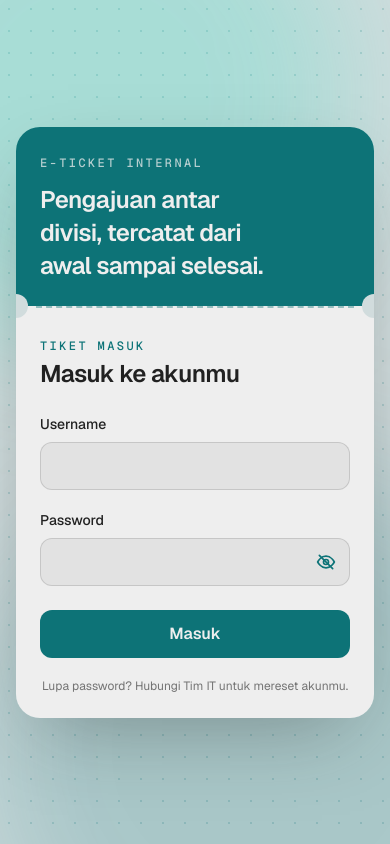
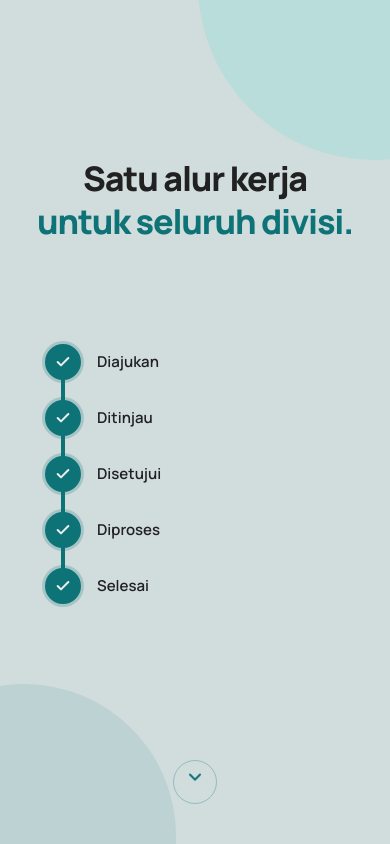
Before and after one commit to sirioes/eticket-system, a Next.js app in the folder frontend/: page /login in a window 390 px wide. Built offline with nearby package versions, Linux system fonts and the light colour scheme; no server answers.

Commit message:
feat(frontend): redesign login page

```diff
--- a/frontend/src/app/(auth)/login/page.tsx
+++ b/frontend/src/app/(auth)/login/page.tsx
@@ -1,6 +1,13 @@
 import type { Metadata, Viewport } from "next";
-import { LoginForm } from "@/components/auth/login-form";
-import { DIVISI_LABEL } from "@/lib/labels";
+import { Manrope } from "next/font/google";
+import { cookies } from "next/headers";
+import { LoginExperience } from "@/components/auth/login-experience";
+import { INTRO_COOKIE } from "@/lib/login-intro";
+
+const manrope = Manrope({
+  subsets: ["latin"],
+  weight: ["500", "600", "700", "800"],
+});
 
 export const metadata: Metadata = {
   title: "Masuk",
@@ -10,46 +17,15 @@ export const viewport: Viewport = {
   themeColor: "#d0dcdc",
 };
 
-const DIVISIONS = Object.values(DIVISI_LABEL);
-
 export default async function LoginPage({ searchParams }: PageProps<"/login">) {
   const { reason } = await searchParams;
+  const introSeen = (await cookies()).has(INTRO_COOKIE);
 
   return (
-    <main className="relative isolate flex min-h-dvh flex-1 items-center justify-center overflow-hidden bg-haze px-4 pt-[max(1.5rem,env(safe-area-inset-top))] pb-[max(1.5rem,env(safe-area-inset-bottom))] sm:px-8">
-      <div
-        aria-hidden="true"
-        className="pointer-events-none absolute inset-0 -z-10"
-      >
-        <div className="absolute -inset-6 animate-drift bg-[radial-gradient(color-mix(in_oklab,var(--color-teal)_18%,transparent)_1px,transparent_1px)] bg-size-[22px_22px]" />
-        <div className="absolute -top-40 -left-40 size-[32rem] animate-float rounded-full bg-aqua/25 blur-3xl" />
-        <div className="absolute -right-40 -bottom-48 size-[36rem] animate-float rounded-full bg-teal/20 blur-3xl [animation-delay:-8s]" />
-      </div>
-
-      <LoginForm expired={reason === "expired"}>
-        <p className="font-mono text-xs font-medium tracking-[0.2em] text-mist/75 uppercase">
-          E-Ticket Internal
-        </p>
-        <h1 className="mt-3 text-2xl leading-snug font-semibold tracking-tight text-balance sm:text-3xl">
-          Pengajuan antar divisi, tercatat dari awal sampai selesai.
-        </h1>
-        <div className="mt-auto hidden pt-10 lg:block">
-          <p className="font-mono text-xs tracking-[0.2em] text-mist/75 uppercase">
-            {DIVISIONS.length} divisi terhubung
-          </p>
-          <ul className="mt-3 flex flex-wrap gap-1.5">
-            {DIVISIONS.map((label, index) => (
-              <li
-                key={label}
-                style={{ animationDelay: `${260 + index * 40}ms` }}
-                className="animate-pop-in rounded-full bg-mist/12 px-2.5 py-1 text-xs font-medium text-mist"
-              >
-                {label}
-              </li>
-            ))}
-          </ul>
-        </div>
-      </LoginForm>
-    </main>
+    <LoginExperience
+      skipIntro={introSeen || typeof reason === "string"}
+      expired={reason === "expired"}
+      fontClassName={manrope.className}
+    />
   );
 }
--- /dev/null
+++ b/frontend/src/components/auth/login-experience.tsx
@@ -0,0 +1,166 @@
+"use client";
+
+import dynamic from "next/dynamic";
+import { useCallback, useEffect, useRef, useState } from "react";
+import { LoginCardHeader } from "@/components/auth/login-card-header";
+import { LoginForm } from "@/components/auth/login-form";
+import { markIntroSeen } from "@/lib/login-intro";
+
+const LoginIntro = dynamic(() =>
+  import("@/components/auth/login-intro").then((module) => module.LoginIntro),
+);
+
+type Phase = "intro" | "leave" | "form";
+
+const LEAVE_MS = 900;
+const INTRO_FALLBACK_MS = 6000;
+const SWIPE_THRESHOLD_PX = 24;
+const ADVANCE_KEYS = new Set(["ArrowDown", "PageDown", " "]);
+
+interface LoginExperienceProps {
+  skipIntro: boolean;
+  expired: boolean;
+  fontClassName: string;
+}
+
+export function LoginExperience({
+  skipIntro,
+  expired,
+  fontClassName,
+}: LoginExperienceProps) {
+  const [phase, setPhase] = useState<Phase>(skipIntro ? "form" : "intro");
+  const [focusSignal, setFocusSignal] = useState(0);
+  const [introMounted, setIntroMounted] = useState(false);
+  const [introDone, setIntroDone] = useState(false);
+  const introRef = useRef<HTMLDivElement>(null);
+
+  const handleIntroMount = useCallback(() => setIntroMounted(true), []);
+
+  const advance = useCallback(() => {
+    markIntroSeen();
+    setPhase((current) => (current === "intro" ? "leave" : current));
+  }, []);
+
+  useEffect(() => {
+    if (phase !== "intro") return;
+
+    const reduced = window.matchMedia(
+      "(prefers-reduced-motion: reduce)",
+    ).matches;
+    if (!reduced && !introMounted) return;
+
+    let cancelled = false;
+    const animations = reduced
+      ? []
+      : (introRef.current?.getAnimations({ subtree: true }) ?? []);
+
+    Promise.all(animations.map((animation) => animation.finished))
+      .catch(() => undefined)
+      .then(() => {
+        if (cancelled) return;
+        if (reduced) {
+          markIntroSeen();
+          setPhase("form");
+          return;
+        }
+        setIntroDone(true);
+      });
+
+    return () => {
+      cancelled = true;
+    };
+  }, [phase, introMounted]);
+
+  useEffect(() => {
+    if (phase !== "intro" || introMounted) return;
+    const timer = window.setTimeout(() => setPhase("form"), INTRO_FALLBACK_MS);
+    return () => window.clearTimeout(timer);
+  }, [phase, introMounted]);
+
+  useEffect(() => {
+    if (phase !== "intro" || !introDone) return;
+
+    let touchStartY: number | null = null;
+
+    const onWheel = (event: WheelEvent) => {
+      if (event.deltaY > 0) advance();
+    };
+    const onTouchStart = (event: TouchEvent) => {
+      touchStartY = event.touches[0]?.clientY ?? null;
+    };
+    const onTouchMove = (event: TouchEvent) => {
+      const y = event.touches[0]?.clientY;
+      if (touchStartY === null || y === undefined) return;
+      if (touchStartY - y > SWIPE_THRESHOLD_PX) advance();
+    };
+    const onKeyDown = (event: KeyboardEvent) => {
+      if (!ADVANCE_KEYS.has(event.key)) return;
+      if (event.ctrlKey || event.metaKey || event.altKey || event.shiftKey)
+        return;
+      const interactive =
+        event.target instanceof Element &&
+        event.target.closest("button, a, input, textarea, select");
+      if (event.key === " " && interactive) return;
+      advance();
+    };
+
+    window.addEventListener("wheel", onWheel, { passive: true });
+    window.addEventListener("touchstart", onTouchStart, { passive: true });
+    window.addEventListener("touchmove", onTouchMove, { passive: true });
+    window.addEventListener("keydown", onKeyDown);
+    return () => {
+      window.removeEventListener("wheel", onWheel);
+      window.removeEventListener("touchstart", onTouchStart);
+      window.removeEventListener("touchmove", onTouchMove);
+      window.removeEventListener("keydown", onKeyDown);
+    };
+  }, [phase, introDone, advance]);
+
+  useEffect(() => {
+    if (phase !== "leave") return;
+    const timer = window.setTimeout(() => {
+      setPhase("form");
+      setFocusSignal((value) => value + 1);
+    }, LEAVE_MS);
+    return () => window.clearTimeout(timer);
+  }, [phase]);
+
+  return (
+    <main
+      data-phase={phase}
+      className="group relative isolate flex min-h-dvh flex-1 items-center justify-center overflow-hidden bg-haze px-4 pt-[max(1.5rem,env(safe-area-inset-top))] pb-[max(1.5rem,env(safe-area-inset-bottom))] sm:px-8"
+    >
+      <div
+        aria-hidden="true"
+        className="pointer-events-none absolute inset-0 -z-10 overflow-hidden"
+      >
+        <div className="absolute -top-48 -right-40 size-[22rem] rounded-full bg-aqua/16 md:-top-52 md:-right-40 md:size-[39rem]" />
+        <div className="absolute -bottom-36 -left-32 size-[19rem] rounded-full bg-teal/10 md:-bottom-56 md:-left-36 md:size-[32rem]" />
+      </div>
+
+      <div className="relative w-full max-w-[440px] transition-[opacity,translate] duration-900 ease-smooth group-data-[phase=intro]:translate-y-24 group-data-[phase=intro]:opacity-0 group-data-[phase=intro]:motion-reduce:translate-y-0 group-data-[phase=intro]:motion-reduce:opacity-100">
+        <div
+          aria-hidden="true"
+          className="absolute inset-0 z-10 rounded-[28px] bg-mist shadow-[0_24px_60px_-28px_color-mix(in_oklab,var(--color-ink)_28%,transparent)]"
+        />
+        <div
+          inert={phase !== "form"}
+          className="relative z-40 px-[22px] pt-7 pb-6 sm:px-9 sm:pt-9 sm:pb-[30px]"
+        >
+          <LoginCardHeader />
+          <LoginForm expired={expired} focusSignal={focusSignal} />
+        </div>
+      </div>
+
+      {phase !== "form" && (
+        <LoginIntro
+          rootRef={introRef}
+          fontClassName={fontClassName}
+          ready={introDone}
+          onAdvance={advance}
+          onMount={handleIntroMount}
+        />
+      )}
+    </main>
+  );
+}
--- a/frontend/src/components/auth/login-form.tsx
+++ b/frontend/src/components/auth/login-form.tsx
@@ -1,12 +1,6 @@
 "use client";
 
-import {
-  useEffect,
-  useRef,
-  useState,
-  type FormEvent,
-  type ReactNode,
-} from "react";
+import { useEffect, useRef, useState, type FormEvent } from "react";
 import { useRouter } from "next/navigation";
 import { INPUT_CLASS } from "@/components/ui/input-class";
 import { PasswordInput } from "@/components/ui/password-input";
@@ -25,13 +19,13 @@ const BUTTON_LABEL: Record<Status, string> = {
 
 export function LoginForm({
   expired,
-  children,
+  focusSignal,
 }: {
   expired: boolean;
-  children: ReactNode;
+  focusSignal: number;
 }) {
   const router = useRouter();
-  const ticketRef = useRef<HTMLDivElement>(null);
+  const formRef = useRef<HTMLFormElement>(null);
   const fullNameRef = useRef<HTMLInputElement>(null);
   const passwordRef = useRef<HTMLInputElement>(null);
   const [status, setStatus] = useState<Status>("idle");
@@ -41,11 +35,15 @@ export function LoginForm({
   const busy = status !== "idle";
 
   useEffect(() => {
+    if (focusSignal > 0) fullNameRef.current?.focus({ preventScroll: true });
+  }, [focusSignal]);
+
+  useEffect(() => {
     if (attempt === 0) return;
-    const ticket = ticketRef.current;
-    ticket?.classList.remove("animate-shake");
-    void ticket?.offsetWidth;
-    ticket?.classList.add("animate-shake");
+    const form = formRef.current;
+    form?.classList.remove("animate-shake");
+    void form?.offsetWidth;
+    form?.classList.add("animate-shake");
     const nameEmpty = fullNameRef.current?.value.trim() === "";
     (nameEmpty ? fullNameRef : passwordRef).current?.focus();
   }, [attempt]);
@@ -78,49 +76,12 @@ export function LoginForm({
   }
 
   return (
-    <div className="w-full max-w-md animate-fade-up lg:max-w-4xl">
-      <div
-        ref={ticketRef}
-        className="relative flex flex-col overflow-hidden rounded-3xl shadow-[0_30px_80px_-24px_color-mix(in_oklab,var(--color-ink)_35%,transparent)] lg:flex-row"
-      >
-        <section className="flex flex-col bg-teal px-6 pt-7 pb-6 text-mist sm:px-8 lg:w-5/12 lg:p-10">
-          {children}
-        </section>
-
-        <div
-          aria-hidden="true"
-          className="relative h-6 bg-mist lg:h-auto lg:w-6"
-        >
-          <span className="absolute -top-3 -left-3 size-6 rounded-full bg-haze" />
-          <span className="absolute -top-3 -right-3 size-6 rounded-full bg-haze lg:top-auto lg:right-auto lg:-bottom-3 lg:-left-3" />
-          <span className="absolute inset-x-5 top-0 border-t-2 border-dashed border-teal/40 lg:inset-x-auto lg:inset-y-6 lg:left-0 lg:border-t-0 lg:border-l-2" />
-        </div>
-
-        <div className="flex-1 bg-mist text-ink lg:py-4 lg:pr-4">
-          <header className="flex items-start justify-between gap-4 px-6 pt-2 pb-1 sm:px-8 lg:pt-8">
-            <div>
-              <p className="font-mono text-xs font-medium tracking-[0.2em] text-teal uppercase">
-                Tiket masuk
-              </p>
-              <h2 className="mt-1 text-2xl font-semibold tracking-tight">
-                Masuk ke akunmu
-              </h2>
-            </div>
-            {status === "success" && (
-              <span
-                aria-hidden="true"
-                className="-rotate-12 animate-pop-in rounded-md border-2 border-teal px-2 py-1 font-mono text-xs font-bold tracking-[0.15em] text-teal uppercase"
-              >
-                Berhasil
-              </span>
-            )}
-          </header>
-
     <form
+      ref={formRef}
       method="post"
       noValidate
       onSubmit={handleSubmit}
-            className="flex flex-col gap-5 px-6 pt-5 pb-6 sm:px-8 sm:pb-8"
+      className="mt-6 flex flex-col gap-4.5"
     >
       {error !== null ? (
         <p
@@ -133,15 +94,15 @@ export function LoginForm({
         expired && (
           <p
             role="status"
-                  className="animate-fade-in rounded-xl bg-yellow/70 px-4 py-3 text-sm font-medium"
+            className="animate-fade-in rounded-xl bg-aqua/25 px-4 py-3 text-sm font-medium"
           >
             Sesi berakhir. Silakan masuk lagi.
           </p>
         )
       )}
 
-            <div className="flex animate-fade-up flex-col gap-2 [animation-delay:160ms]">
-              <label htmlFor="fullName" className="text-sm font-medium">
+      <div className="flex flex-col gap-1.5">
+        <label htmlFor="fullName" className="text-[13px] font-semibold">
           Username
         </label>
         <input
@@ -165,14 +126,13 @@ export function LoginForm({
         autoComplete="current-password"
         disabled={busy}
         invalid={error !== null}
-              className="animate-fade-up [animation-delay:220ms]"
       />
 
       <button
         type="submit"
         disabled={busy}
         aria-busy={status === "submitting"}
-              className={`mt-1 flex h-12 animate-fade-up items-center justify-center gap-2 rounded-xl font-semibold transition-[background-color,transform] duration-200 ease-smooth [animation-delay:280ms] active:scale-[0.98] disabled:cursor-not-allowed ${
+        className={`mt-2 flex h-12 w-full items-center justify-center gap-2 rounded-full font-semibold transition-[background-color,transform] duration-200 ease-smooth active:scale-[0.98] disabled:cursor-not-allowed ${
           status === "success"
             ? "bg-green text-ink"
             : "bg-teal text-mist hover:bg-ink"
@@ -201,12 +161,9 @@ export function LoginForm({
         {BUTTON_LABEL[status]}
       </button>
 
-            <p className="animate-fade-in text-center text-xs text-ink/60 [animation-delay:360ms]">
-              Lupa password? Hubungi Tim IT untuk mereset akunmu.
+      <p className="text-center text-[13px] text-ink/65">
+        Lupa password? Hubungi <b className="font-semibold text-ink">Tim IT</b>.
       </p>
     </form>
-        </div>
-      </div>
-    </div>
   );
 }
```
Lines whose indentation alone changed are shown as unchanged.
